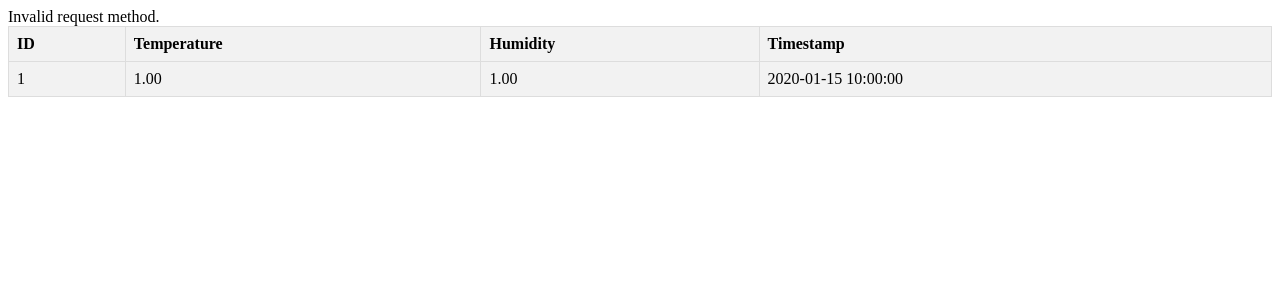
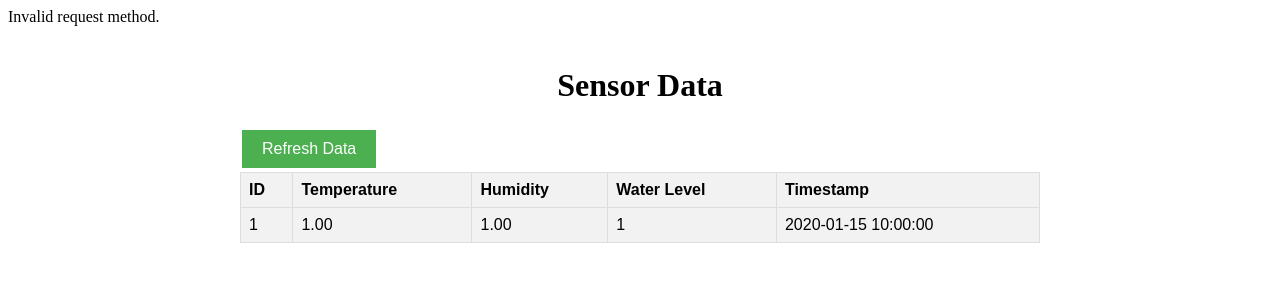
Before and after one commit to ArtemY2/ICoral, a PHP site: page / in a window 1280 px wide. Shown: the top 300 px of the page. Run offline with PHP 8.4, Linux system fonts and the light colour scheme; tables that the repository leaves empty hold one stand-in row (values such as "Sample post").

Commit message:
InnoReef

```diff
--- a/index.php
+++ b/index.php
@@ -2,7 +2,7 @@
 if ($_SERVER['REQUEST_METHOD'] === 'POST') {
     $temperature = isset($_POST['temperature']) ? $_POST['temperature'] : null;
     $humidity = isset($_POST['humidity']) ? $_POST['humidity'] : null;
-
+    $waterLevel = isset($_POST['waterLevel']) ? $_POST['waterLevel'] : null; // Добавляем уровень воды
 
     $servername = "localhost";
     $username = "icoral";
@@ -15,9 +15,9 @@
         die("Connection failed: " . $conn->connect_error);
     }
 
-    $sql = "INSERT INTO sensor_data (temperature, humidity) VALUES (?, ?)";
+    $sql = "INSERT INTO sensor_data (temperature, humidity, waterLevel) VALUES (?, ?, ?)"; // Обновляем запрос SQL
     $stmt = $conn->prepare($sql);
-    $stmt->bind_param("dd", $temperature, $humidity);
+    $stmt->bind_param("ddd", $temperature, $humidity, $waterLevel); // Обновляем параметры
 
     if ($stmt->execute() === TRUE) {
         echo "Data inserted successfully.";
@@ -33,9 +33,12 @@
 ?>
 
 
-
+<!DOCTYPE html>
+<html>
+<head>
     <style>
         table {
+            font-family: Arial, sans-serif;
             border-collapse: collapse;
             width: 100%;
         }
@@ -57,8 +60,43 @@
         tr:hover {
             background-color: #ddd;
         }
+
+        h1 {
+            text-align: center;
+        }
+
+        .container {
+            max-width: 800px;
+            margin: 0 auto;
+            padding: 20px;
+        }
+
+        .refresh-button {
+            background-color: #4CAF50;
+            color: white;
+            border: none;
+            padding: 10px 20px;
+            text-align: center;
+            text-decoration: none;
+            display: inline-block;
+            font-size: 16px;
+            margin: 4px 2px;
+            cursor: pointer;
+        }
     </style>
-
+</head>
+<body>
+    <div class="container">
+        <h1>Sensor Data</h1>
+        <button class="refresh-button" onclick="refreshData()">Refresh Data</button>
+        <table>
+            <tr>
+                <th>ID</th>
+                <th>Temperature</th>
+                <th>Humidity</th>
+                <th>Water Level</th>
+                <th>Timestamp</th>
+            </tr>
             <?php
             $servername = "localhost";
             $username = "icoral";
@@ -75,13 +113,20 @@
             $result = $conn->query($sql);
 
             if ($result->num_rows > 0) {
-    echo "<table><tr><th>ID</th><th>Temperature</th><th>Humidity</th><th>Timestamp</th></tr>";
                 while ($row = $result->fetch_assoc()) {
-        echo "<tr><td>" . $row["id"] . "</td><td>" . $row["temperature"] . "</td><td>" . $row["humidity"] . "</td><td>" . $row["timestamp"] . "</td></tr>";
+                    echo "<tr><td>" . $row["id"] . "</td><td>" . $row["temperature"] . "</td><td>" . $row["humidity"] . "</td><td>" . $row["waterLevel"] . "</td><td>" . $row["timestamp"] . "</td></tr>";
                 }
-    echo "</table>";
             } else {
-    echo "No data available";
+                echo "<tr><td colspan='5'>No data available</td></tr>";
             }
             $conn->close();
             ?>
+        </table>
+    </div>
+    <script>
+        function refreshData() {
+            location.reload();
+        }
+    </script>
+</body>
+</html>
```
Also changed, not shown: 1 other file. Lines whose indentation alone changed are shown as unchanged.
